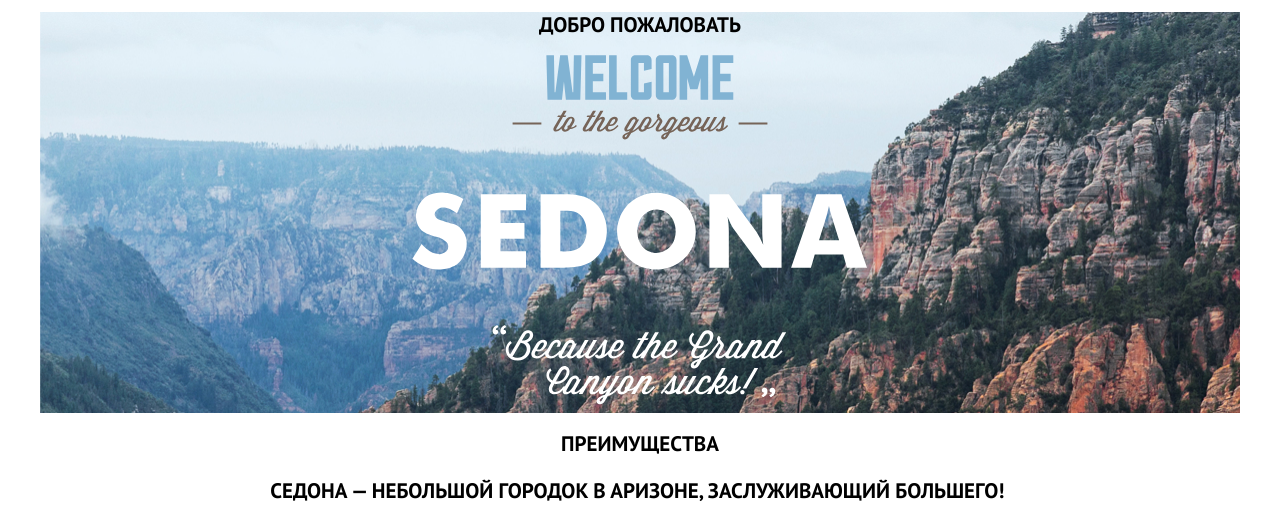
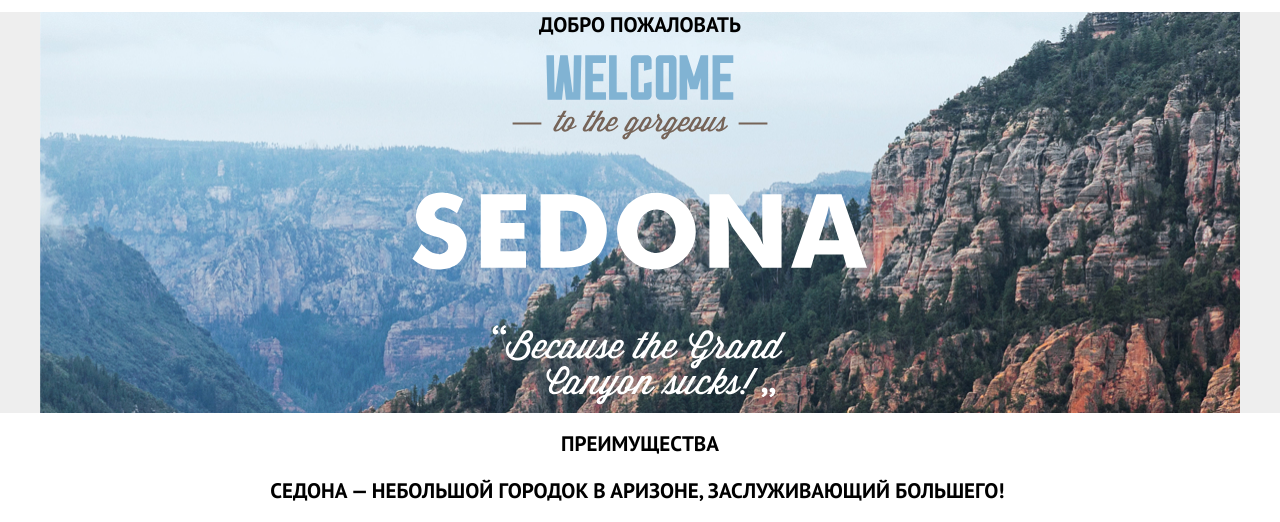
Before and after one commit to Eric938/1750401-sedona-31, a plain HTML site: page index.html in a window 1280 px wide. Shown: the part 262-784 px from the top of the page. Drawn offline with nearby package versions, Linux system fonts and the light colour scheme.

Commit message:
Стилизация главной страницы

```diff
--- a/style.css
+++ b/style.css
@@ -74,7 +74,7 @@ img {
 .welcome {
   text-align: center;
   background-image: url("img/background.jpg");
-  background-color: var(--basic-white);
+  background-color: var(--basic-grey);
   background-position: top center;
   background-repeat: no-repeat;
 }
@@ -102,7 +102,8 @@ img {
   font-size: 21px;
   font-weight: 700;
 }
-.features-list{
+
+.features-list {
   list-style: none;
 }
 
@@ -131,7 +132,8 @@ img {
   background-color:var(--basic-white);
   background-repeat: no-repeat;
 }
-.benefits-item-three, .benefits-item-four, .benefits-item-five{
+
+.benefits-item-three, .benefits-item-four, .benefits-item-five {
   background-color:var(--basic-grey);
 }
 
@@ -214,7 +216,7 @@ img {
   background: rgba(255, 255, 255, 0.9);
 }
 
-.main-footer a{
+.main-footer a {
   color: var(--basic-black);
 }
 
```
